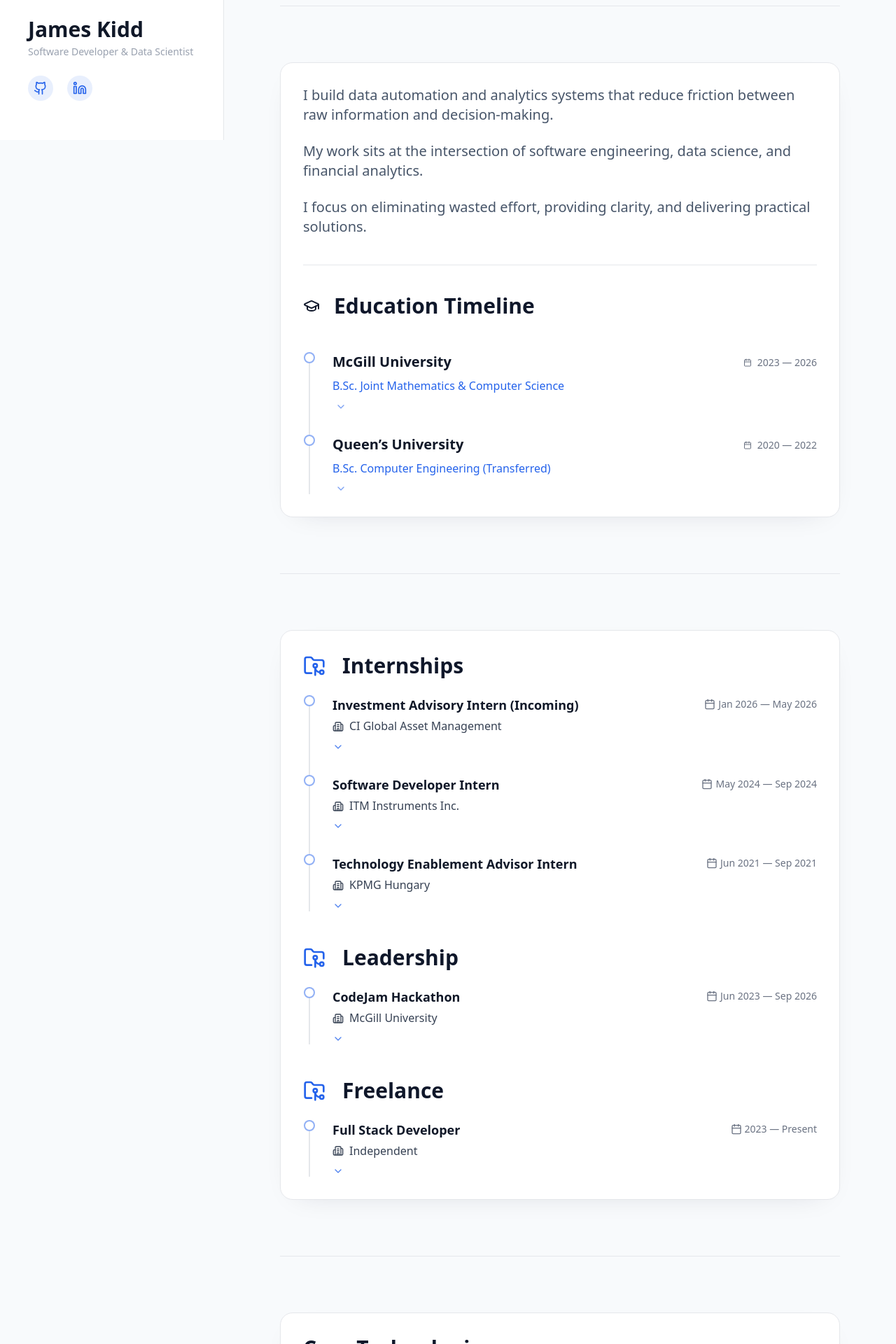
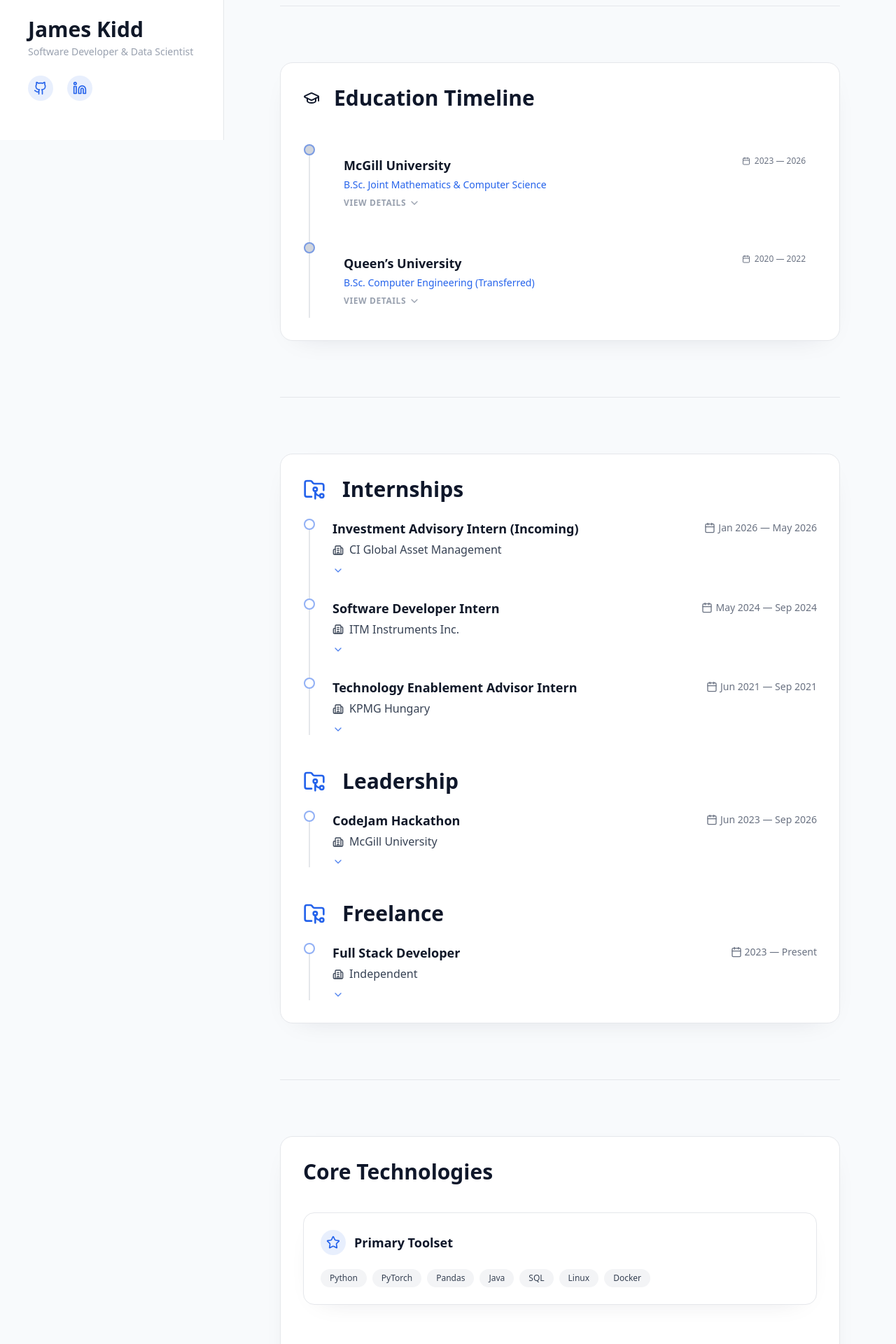
Before and after one commit to james-kidd/jameskidd.ca, a React (Vite) app: page / in a window 1280 px wide. Shown: the part 600-2520 px from the top of the page at 70% size. Built offline with nearby package versions, Linux system fonts and the light colour scheme.

Commit message:
temp publish view

```diff
--- a/src/data/sections.js
+++ b/src/data/sections.js
@@ -119,6 +119,30 @@
       skills: ["Python", "NLP", "Next.js", "MySQL"],
       link: "https://github.com/james-kidd/",
     },
+    {
+      title: "Paint-By-Number Generator",
+      description:
+        "Designed a deterministic computer-vision pipeline that converts photographs into print-ready paint-by-number outlines. Implemented image preprocessing, superpixel segmentation, region merging, and color quantization with a typed, configurable pipeline and interactive Jupyter demo.",
+      skills: [
+        "Python",
+        "Computer Vision",
+        "OpenCV",
+        "scikit-image",
+        "NumPy",
+        "Image Processing",
+        "Jupyter"
+      ],
+      link: "https://github.com/james-kidd/"
+    },
+    {
+      title: "Scientific Text Classification (LSTM vs BERT)",
+      description:
+        "Built an end-to-end NLP pipeline for classifying scientific abstracts. Implemented a custom LSTM from scratch and fine-tuned BERT, comparing performance and error patterns to assess the impact of pretrained representations.",
+      skills: ["Python", "PyTorch", "NLP", "Transformers", "Machine Learning"],
+      link: "https://github.com/james-kidd/",
+    }
+
+
   ],
 
   skills: {
@@ -222,8 +246,6 @@
           "MariaDB",
           "MySQL",
           "Apache Spark",
-          "Kubernetes",
-          "Zookeeper",
         ],
       },
 
--- a/src/sections/AboutSection.jsx
+++ b/src/sections/AboutSection.jsx
@@ -7,62 +7,79 @@
   const [isExpanded, setIsExpanded] = useState(false);
 
   return (
-    <div className="timeline-item group">
-      <div className={`timeline-dot ${isExpanded ? "active" : ""}`} />
+    <div className="timeline-item group relative">
+      {/* TIMELINE DOT */}
+      <div
+        className={`
+          timeline-dot
+          transition-all duration-300
+          ${isExpanded ? "scale-125 bg-(--primary)" : "bg-gray-300"}
+        `}
+      />
 
       {/* HEADER */}
       <div
         onClick={() => setIsExpanded((v) => !v)}
-        className="cursor-pointer"
+        className="
+          cursor-pointer rounded-xl p-4
+          transition-all duration-300
+          hover:bg-gray-50
+        "
       >
-        <div className="flex flex-col sm:flex-row sm:items-baseline sm:justify-between mb-2">
-          <h4 className="font-bold text-xl text-gray-900 transition-colors group-hover:text-(--primary)">
+        <div className="flex flex-col sm:flex-row sm:items-start sm:justify-between gap-2 mb-1">
+          <h4 className="font-semibold text-lg text-gray-900 transition-colors group-hover:text-(--primary)">
             {edu.school}
           </h4>
 
-          <span className="flex items-center text-sm font-medium text-gray-500">
-            <Calendar className="w-3 h-3 mr-2" />
+          <span className="flex items-center text-xs font-medium text-gray-500 whitespace-nowrap">
+            <Calendar className="w-3 h-3 mr-1.5" />
             {edu.year}
           </span>
         </div>
 
-        <div className="text-(--primary) font-medium mb-2">
+        <div className="text-(--primary) font-medium text-sm mb-2">
           {edu.degree}
         </div>
 
-        <div className="flex items-center text-xs font-bold text-(--primary) uppercase tracking-widest opacity-60 group-hover:opacity-100 transition-opacity">
+        <div className="flex items-center text-xs font-semibold uppercase tracking-wider text-gray-400 group-hover:text-(--primary) transition-colors">
+          <span className="mr-1">
+            {isExpanded ? "Hide details" : "View details"}
+          </span>
           {isExpanded ? (
-            <ChevronUp className="w-4 h-4 ml-1" />
+            <ChevronUp className="w-4 h-4" />
           ) : (
-            <ChevronDown className="w-4 h-4 ml-1" />
+            <ChevronDown className="w-4 h-4" />
           )}
         </div>
       </div>
 
       {/* BODY */}
       <div
-        className={`grid transition-all duration-500 ease-in-out ${
-          isExpanded
-            ? "grid-rows-[1fr] opacity-100 mt-4"
-            : "grid-rows-[0fr] opacity-0"
-        }`}
+        className={`
+          overflow-hidden transition-all duration-500 ease-out
+          ${isExpanded ? "max-h-[500px] opacity-100 mt-4" : "max-h-0 opacity-0"}
+        `}
       >
-        <div className="overflow-hidden">
-          <p className="text-body text-sm mb-6 max-w-2xl">
+        <div className="pl-4 pr-2 pb-2">
+          <p className="text-sm text-gray-600 mb-6 max-w-2xl leading-relaxed">
             {edu.description}
           </p>
 
           <div>
-            <div className="eyebrow text-gray-400 mb-3 opacity-80">
-              Key Coursework
-            </div>
+            <div className="eyebrow text-gray-400 mb-3">Key Coursework</div>
 
             <div className="flex flex-wrap gap-2">
               {edu.coursework.map((course) => (
                 <span
                   key={course.code}
                   title={course.name}
-                  className="tag-pill"
+                  className="
+                    tag-pill
+                    text-xs font-medium
+                    bg-gray-100 text-gray-700
+                    hover:bg-(--primary)/10 hover:text-(--primary)
+                    transition-colors
+                  "
                 >
                   {course.code}
                 </span>
@@ -81,19 +98,23 @@
   const { intro, education } = data;
 
   return (
+
+      // <div className="section-shell">
+      //   <div className="section-panel space-y-10">
+      //     {/* INTRO */}
+      //     <div className="space-y-6 max-w-3xl">
+      //       {intro.map((paragraph) => (
+      //         <p key={paragraph} className="section-lead">
+      //           {paragraph}
+      //         </p>
+      //       ))}
+      //     </div>
+      //   </div>
+      // </div>
+
+
       <div className="section-shell">
         <div className="section-panel space-y-10">
-        {/* INTRO */}
-        <div className="space-y-6 max-w-3xl">
-          {intro.map((paragraph) => (
-            <p key={paragraph} className="section-lead">
-              {paragraph}
-            </p>
-          ))}
-        </div>
-
-        <hr className="border-t" style={{ borderColor: "var(--border)" }} />
-
           {/* EDUCATION */}
           <div>
             <h3 className="section-title mb-12">
@@ -103,14 +124,12 @@
 
             <div className="ml-2">
               {education.details.map((edu) => (
-              <EducationCard
-                key={`${edu.school}-${edu.year}`}
-                edu={edu}
-              />
+                <EducationCard key={`${edu.school}-${edu.year}`} edu={edu} />
               ))}
             </div>
           </div>
         </div>
       </div>
+
   );
 }
--- a/src/sections/ProjectsSection.jsx
+++ b/src/sections/ProjectsSection.jsx
@@ -51,7 +51,16 @@
               <div className="border-t border-gray-100 pt-4 mt-auto">
                 <div className="flex flex-wrap gap-2">
                   {project.skills.map((skill) => (
-                    <span key={skill} className="tag-pill">
+                    <span
+                      key={skill}
+                      className="
+                    tag-pill
+                    text-xs font-medium
+                    bg-gray-100 text-gray-700
+                    hover:bg-(--primary)/10 hover:text-(--primary)
+                    transition-colors
+                  "
+                    >
                       {skill}
                     </span>
                   ))}
--- a/src/sections/SkillsSection.jsx
+++ b/src/sections/SkillsSection.jsx
@@ -25,11 +25,9 @@
 
 function SkillCard({ block }) {
   return (
-    <div className="card card-hover group flex flex-col">
+    <div className="card card-hover  flex flex-col">
       <div className="flex items-center mb-5">
-        <div className="icon-box">
-          {ICONS[block.icon] ?? ICONS.terminal}
-        </div>
+        <div className="icon-box">{ICONS[block.icon] ?? ICONS.terminal}</div>
 
         <h3 className="ml-3 font-bold text-lg text-(--text-strong)">
           {block.title}
@@ -38,7 +36,16 @@
 
       <div className="flex flex-wrap gap-2">
         {block.items.map((item) => (
-          <span key={item} className="tag-pill">
+          <span
+            key={item}
+            className="
+                    tag-pill
+                    text-xs font-medium
+                    bg-gray-100 text-gray-700
+                    hover:bg-(--primary)/10 hover:text-(--primary)
+                    transition-colors
+                  "
+          >
             {item}
           </span>
         ))}
```
Lines whose indentation alone changed are shown as unchanged.
